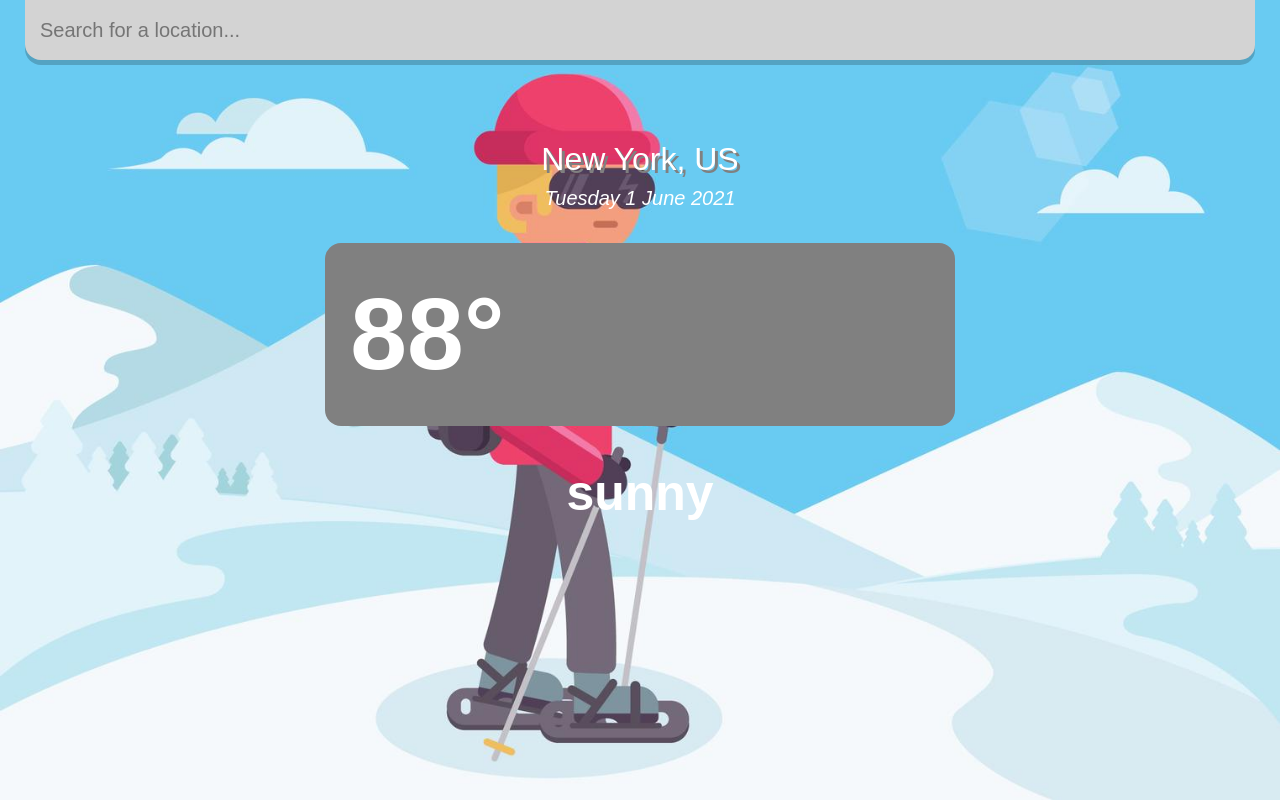
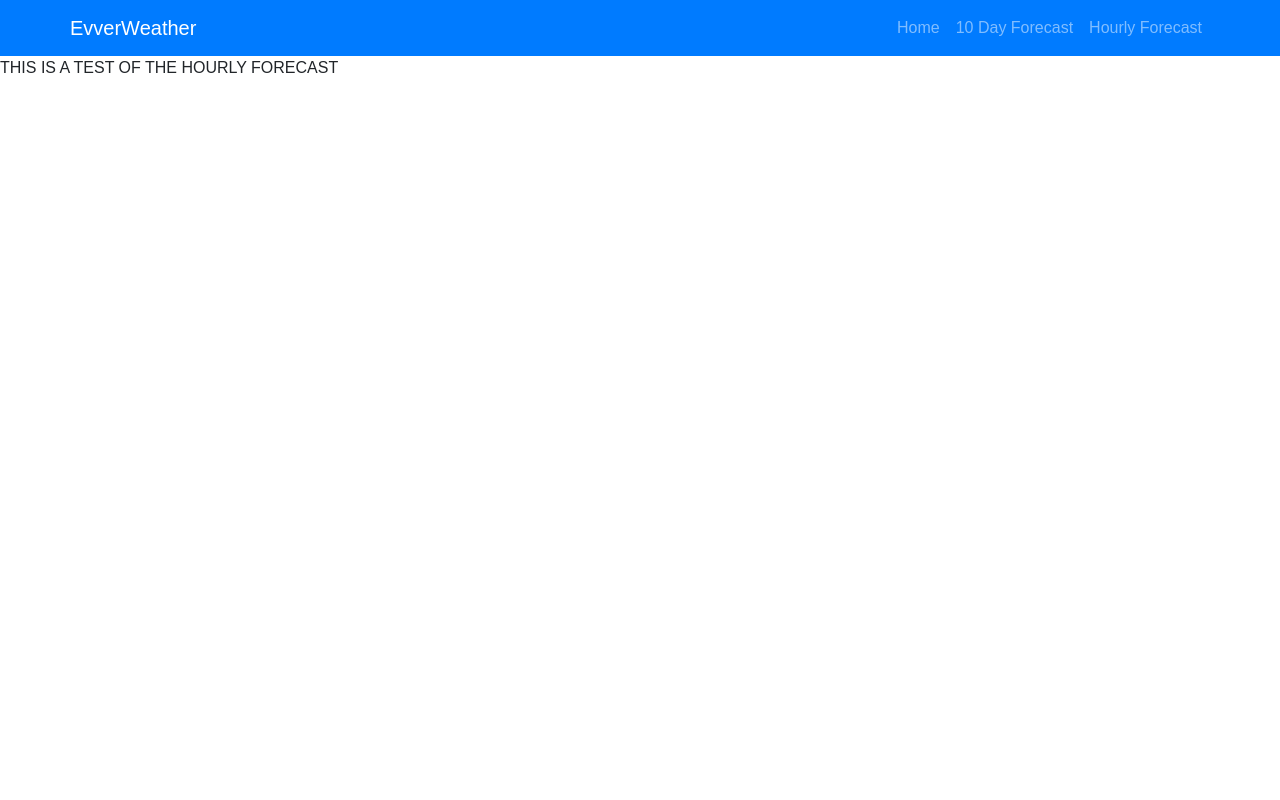
Before and after one commit to bigkw304/weatherApp, a React (Create React App) app: page /HourlyForecast in a window 1280 px wide. Built offline with nearby package versions, Linux system fonts and the light colour scheme; no server answers.

Commit message:
Router and Navigation Bar functionality added

```diff
--- a/src/App.tsx
+++ b/src/App.tsx
@@ -3,123 +3,19 @@ import "bootstrap/dist/css/bootstrap.min.css";
 import "./App.css";
 import { WeatherObject } from "./types/weatherDataTypes";
 import {
-  NotificationContainer,
-  NotificationManager,
+    NotificationContainer,
+    NotificationManager,
 } from "react-notifications";
 import { notificationService } from "./services/notificationService";
+import { dateBuilder } from "./services/dateBuilder"
+import Routes from "./services/Routes"
+import NavBar from './components/navBar'
+import { BrowserRouter } from "react-router-dom";
 
-function App() {
-  const apikey = process.env.REACT_APP_WEATHER_API_KEY;
-  const openWeatherURL = "https://api.openweathermap.org/data/2.5/";
-  const [query, setQuery] = useState("");
-  const [weather, setWeather] = useState<WeatherObject>({
-    temp: 88,
-    name: "New York",
-    country: "US",
-    weatherDescription: "sunny",
-  });
-
-  const search = (event: React.KeyboardEvent<HTMLInputElement>) => {
-    if (event.key === "Enter") {
-      fetch(
-        `${openWeatherURL}weather?q=${query}&units=imperial&appid=${apikey}`
-      )
-        .then((res) => res.json())
-        .then((result) => {
-          console.log(result);
-          if (result.cod === "404") {
-            notificationService.showErrorNotifiction(
-              "That City does not exist!"
-            );
-            return;
-          }
-          //pass info to our own custom object
-          const temp = result.main.temp;
-          const name = result.name;
-          const country = result.sys.country;
-          const weatherDescription = result.weather[0].main;
-          notificationService.showInfoNotification(
-            "Check out your city's weather!"
-          );
-          setWeather({ temp, name, country, weatherDescription });
-          setQuery("");
-          console.log(result);
-        });
-    }
-  };
-
-  const onChange = (event: React.ChangeEvent<HTMLInputElement>) => {
-    setQuery(event.target.value);
-  };
-
-  const dateBuilder = (d: Date) => {
-    let months = [
-      "January",
-      "February",
-      "March",
-      "April",
-      "May",
-      "June",
-      "July",
-      "August",
-      "September",
-      "October",
-      "November",
-      "December",
-    ];
-    let days = [
-      "Sunday",
-      "Monday",
-      "Tuesday",
-      "Wednesday",
-      "Thursday",
-      "Friday",
-      "Saturday",
-    ];
-
-    let day = days[d.getDay()];
-    let date = d.getDate();
-    let month = months[d.getMonth()];
-    let year = d.getFullYear();
-
-    return `${day} ${date} ${month} ${year}`;
-  };
-
-  return (
-    <div className="App">
-      <main>
-        <div className="search-box">
-          <input
-            type="text"
-            className="search-bar"
-            placeholder="Search for a location..."
-            onChange={onChange}
-            value={query}
-            onKeyPress={search}
-          />
-        </div>
-        {typeof weather.temp != "undefined" ? (
-          <div>
-            <div className="location-box">
-              <div className="location">
-                {weather.name}, {weather.country}
-              </div>
-              <div className="date">{dateBuilder(new Date())}</div>
-            </div>
-            <div className="weather-box">
-              <div className="temperature">
-                {Math.round(weather.temp)}°               {" "}
-              </div>
-              <div className="weather">{weather.weatherDescription}</div>
-            </div>
-          </div>
-        ) : (
-          ""
-        )}
-      </main>
-      <NotificationContainer />
-    </div>
-  );
+export default function App() {
+    return (
+        <BrowserRouter>
+            <Routes />
+        </BrowserRouter>
+    )
 }
-
-export default App;
--- /dev/null
+++ b/src/components/10DayForecast.tsx
@@ -0,0 +1,9 @@
+import React from "react";
+
+export default function TenDayForecast() {
+return (
+   <div>
+       <p>THIS IS A TEST OF THE 10 DAY FORECAST</p>
+   </div>
+)
+}
--- /dev/null
+++ b/src/components/HourlyForecast.tsx
@@ -0,0 +1,9 @@
+import React from "react";
+
+export default function HourlyForecast() {
+    return (
+        <div>
+            <p>THIS IS A TEST OF THE HOURLY FORECAST</p>
+        </div>
+    )
+}
--- a/src/components/WeatherValue.tsx
+++ /dev/null
@@ -1 +0,0 @@
-import React from 'react';
--- /dev/null
+++ b/src/components/navBar.tsx
@@ -0,0 +1,21 @@
+import React from "react";
+import Navbar from 'react-bootstrap/Navbar';
+import Container from 'react-bootstrap/Container';
+import Nav from 'react-bootstrap/Nav';
+import { Link } from "react-router-dom";
+
+
+export default function NavBar() {
+    return (
+        <Navbar bg="primary" variant="dark">
+            <Container>
+                <Navbar.Brand href="/">EvverWeather</Navbar.Brand>
+                <Nav className="me-auto">
+                    <Nav.Link as={Link} to="/">Home</Nav.Link>
+                    <Nav.Link as={Link} to="/TenDayForecast">10 Day Forecast</Nav.Link>
+                    <Nav.Link as={Link} to="/HourlyForecast">Hourly Forecast</Nav.Link>
+                </Nav>
+            </Container>
+        </Navbar>
+    )
+}
--- /dev/null
+++ b/src/components/weatherHome.tsx
@@ -0,0 +1,95 @@
+import React, { ChangeEvent, FormEvent, useEffect, useState } from "react";
+import "bootstrap/dist/css/bootstrap.min.css";
+import "../App.css";
+import { WeatherObject } from "../types/weatherDataTypes";
+import {
+    NotificationContainer,
+    NotificationManager,
+} from "react-notifications";
+import { notificationService } from "../services/notificationService";
+import { dateBuilder } from "../services/dateBuilder"
+
+function App() {
+    const apikey = process.env.REACT_APP_WEATHER_API_KEY;
+    const openWeatherURL = "https://api.openweathermap.org/data/2.5/";
+    const [query, setQuery] = useState("");
+    const [weather, setWeather] = useState<WeatherObject>({
+        temp: 88,
+        name: "New York",
+        country: "US",
+        weatherDescription: "sunny",
+    });
+
+    useEffect(() => { document.title = weather.name }, [weather.name])
+
+    const search = (event: React.KeyboardEvent<HTMLInputElement>) => {
+        if (event.key === "Enter") {
+            fetch(
+                `${openWeatherURL}weather?q=${query}&units=imperial&appid=${apikey}`
+            )
+                .then((res) => res.json())
+                .then((result) => {
+                    console.log(result);
+                    if (result.cod === "404") {
+                        notificationService.showErrorNotifiction(
+                            "That City does not exist!"
+                        );
+                        return;
+                    }
+                    //pass info to our own custom object
+                    const temp = result.main.temp;
+                    const name = result.name;
+                    const country = result.sys.country;
+                    const weatherDescription = result.weather[0].main;
+                    notificationService.showInfoNotification(
+                        "Check out your city's weather!"
+                    );
+                    setWeather({ temp, name, country, weatherDescription });
+                    setQuery("");
+                    console.log(result);
+                });
+        }
+    };
+
+    const onChange = (event: React.ChangeEvent<HTMLInputElement>) => {
+        setQuery(event.target.value);
+    };
+
+    return (
+        <div className="App">
+            <main>
+                <div className="search-box">
+                    <input
+                        type="text"
+                        className="search-bar"
+                        placeholder="Search for a location..."
+                        onChange={onChange}
+                        value={query}
+                        onKeyPress={search}
+                    />
+                </div>
+                {typeof weather.temp != "undefined" ? (
+                    <div>
+                        <div className="location-box">
+                            <div className="location">
+                                {weather.name}, {weather.country}
+                            </div>
+                            <div className="date">{dateBuilder(new Date())}</div>
+                        </div>
+                        <div className="weather-box">
+                            <div className="temperature">
+                                {Math.round(weather.temp)}°{" "}
+                            </div>
+                            <div className="weather">{weather.weatherDescription}</div>
+                        </div>
+                    </div>
+                ) : (
+                    ""
+                )}
+            </main>
+            <NotificationContainer />
+        </div>
+    );
+}
+
+export default App;
--- /dev/null
+++ b/src/services/Routes.tsx
@@ -0,0 +1,29 @@
+import React from "react";
+import {
+    BrowserRouter as Router,
+    Switch,
+    Route,
+    Link
+} from "react-router-dom";
+
+import App from "../App"
+import TenDayForecast from "../components/10DayForecast"
+import HourlyForecast from "../components/HourlyForecast"
+import NavBar from "../components/navBar";
+import weatherHome from "../components/weatherHome"
+
+
+export default function Routes() {
+    return (
+        <Router>
+            <div>
+                <NavBar />
+                <Switch>
+                    <Route path="/" component={weatherHome} exact />
+                    <Route path="/10DayForecast" component={TenDayForecast} exact />
+                    <Route path="/HourlyForecast" component={HourlyForecast} exact />
+                </Switch>
+            </div>
+        </Router>
+    );
+}
--- /dev/null
+++ b/src/services/dateBuilder.ts
@@ -0,0 +1,32 @@
+export const dateBuilder = (d: Date) => {
+    let months = [
+        "January",
+        "February",
+        "March",
+        "April",
+        "May",
+        "June",
+        "July",
+        "August",
+        "September",
+        "October",
+        "November",
+        "December",
+    ];
+    let days = [
+        "Sunday",
+        "Monday",
+        "Tuesday",
+        "Wednesday",
+        "Thursday",
+        "Friday",
+        "Saturday",
+    ];
+
+    let day = days[d.getDay()];
+    let date = d.getDate();
+    let month = months[d.getMonth()];
+    let year = d.getFullYear();
+
+    return `${day} ${date} ${month} ${year}`;
+};
```
Also changed, not shown: package.json (+5 -2 lines), 1 other file (tests, documents, lock files or other folders).
